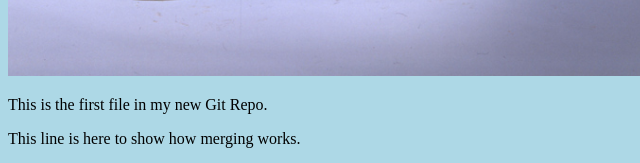
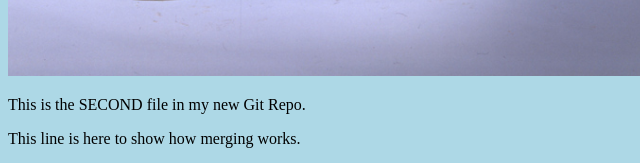
Before and after one commit to OrionsSword/hello-world, a plain HTML site: page index.html in a window 1280 px wide. Shown: the part 1138-1301 px from the top of the page, 0-640 px from the left. Drawn offline with Linux system fonts and the light colour scheme.

Commit message:
Update index.html : changed first to SECOND
Update index.html : changed first to SECOND EXTENDED

```diff
--- a/index.html
+++ b/index.html
@@ -8,7 +8,7 @@
 
 <h1>Hello world!</h1>
 <div><img src="img_hello_world.jpg" alt="Hello World from Space" style="width:100%;max-width:640px"></div>
-<p>This is the first file in my new Git Repo.</p>
+<p>This is the SECOND file in my new Git Repo.</p>
 <p>This line is here to show how merging works.</p>
 <div><img src="img_hello_git.jpg" alt="Hello Git" style="width:100%;max-width:640px"></div>
 
```
